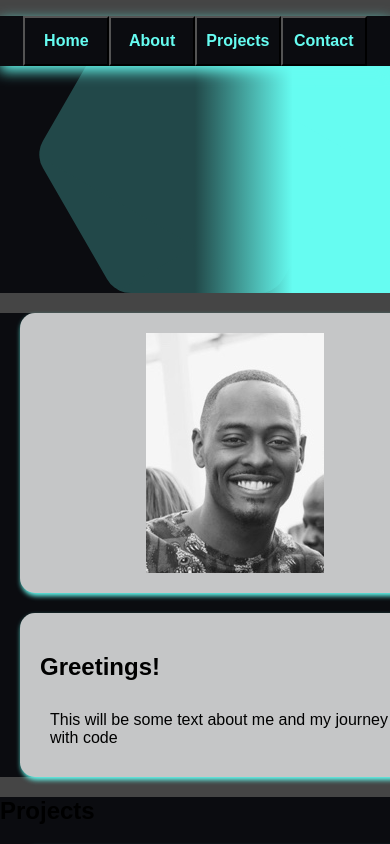
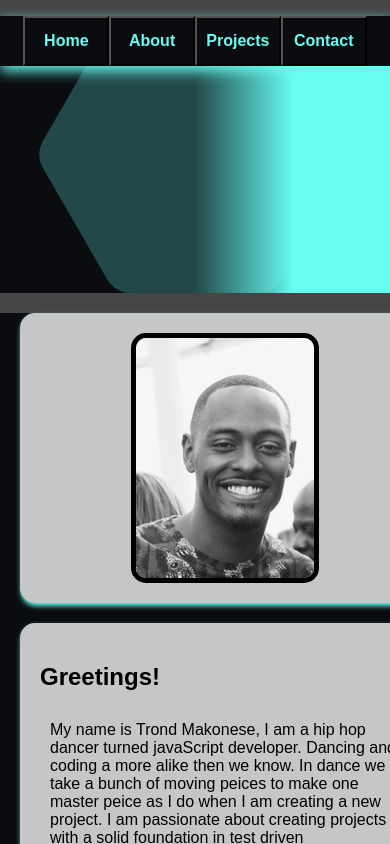
Before and after one commit to Trond240/Trond-s-Portfolio-Site, a React (Create React App) app: page / in a window 390 px wide. Shown: the top 844 px of the page. Built offline with nearby package versions, Linux system fonts and the light colour scheme.

Commit message:
Add some text for about section. need more info.

```diff
--- a/src/about/about.css
+++ b/src/about/about.css
@@ -6,6 +6,11 @@
 
 .image_div {
     width: 20%;
+}
+
+.headshot_image {
+    border-radius: 15px;
+    border: solid black 5px;
 }
 
 .about_text_container {
@@ -33,6 +38,7 @@
     }
 
     .about_text_container, .image_div {
-        width: 100%;
+        width: 95%;
+        margin: 20px;
     }
   }
--- a/src/about/about.js
+++ b/src/about/about.js
@@ -7,11 +7,14 @@ export const About = () => {
     return (
         <section className='about_section' id='About-section'>
             <div className='image_div'>
-                <img src={trondImage} alt="Photo of Trond" className="main_image"></img>
+                <img src={trondImage} alt="Photo of Trond" className="headshot_image"></img>
             </div>
             <div className='about_text_container'>
                 <h2 className='about_text'>Greetings!</h2>
-                <p className='about_text'>This will be some text about me and my journey with code</p>
+                <p className='about_text'>
+                    My name is Trond Makonese, I am a hip hop dancer turned javaScript developer. Dancing and coding a more alike then we know. In dance we take a bunch of moving peices to make one master peice as I do when I am creating a new project. I am passionate about creating projects with a solid foundation in test driven developmentand object oriented programming while using the agile work metholodgy.
+
+                </p>
             </div>
         </section>
     )
```
